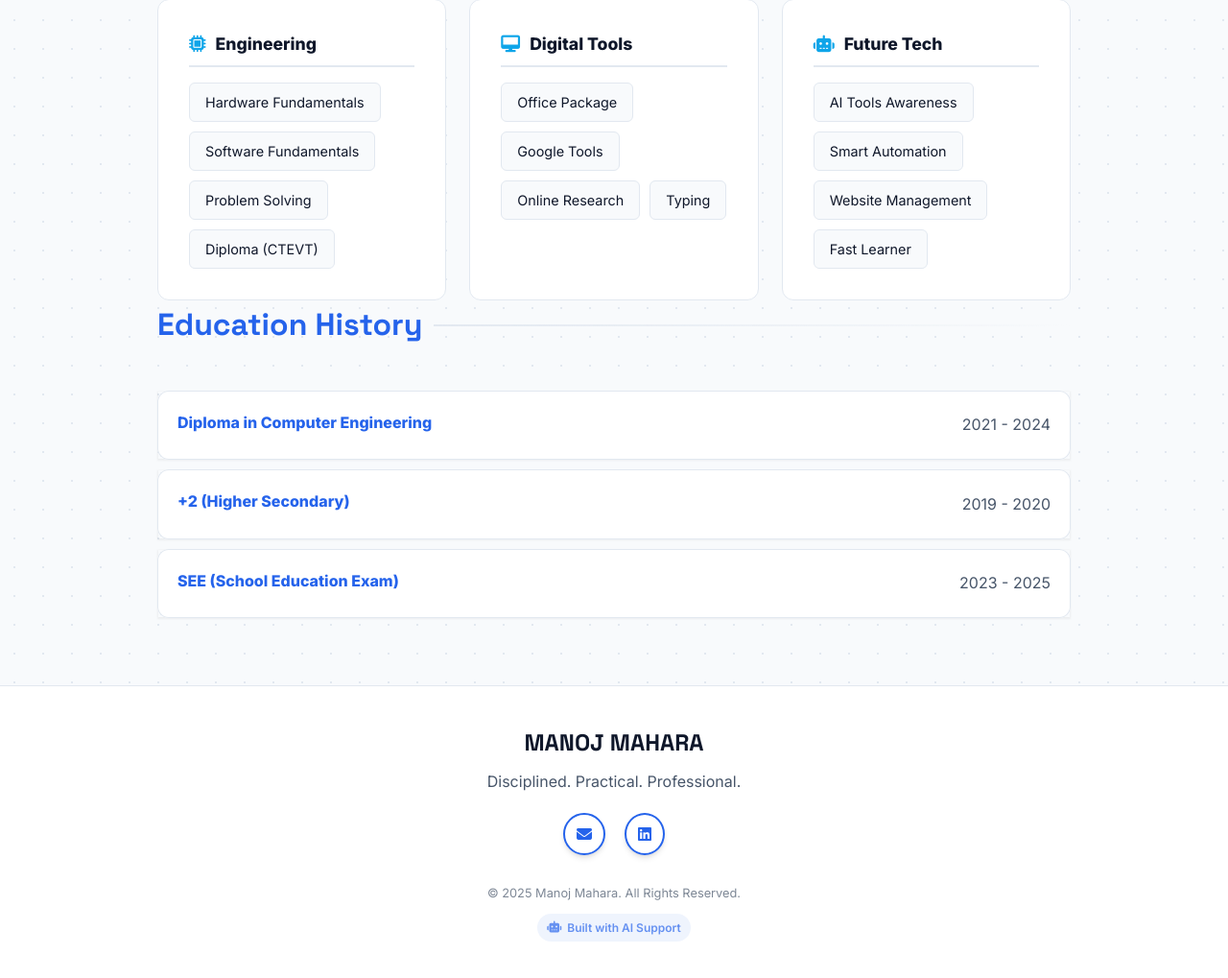
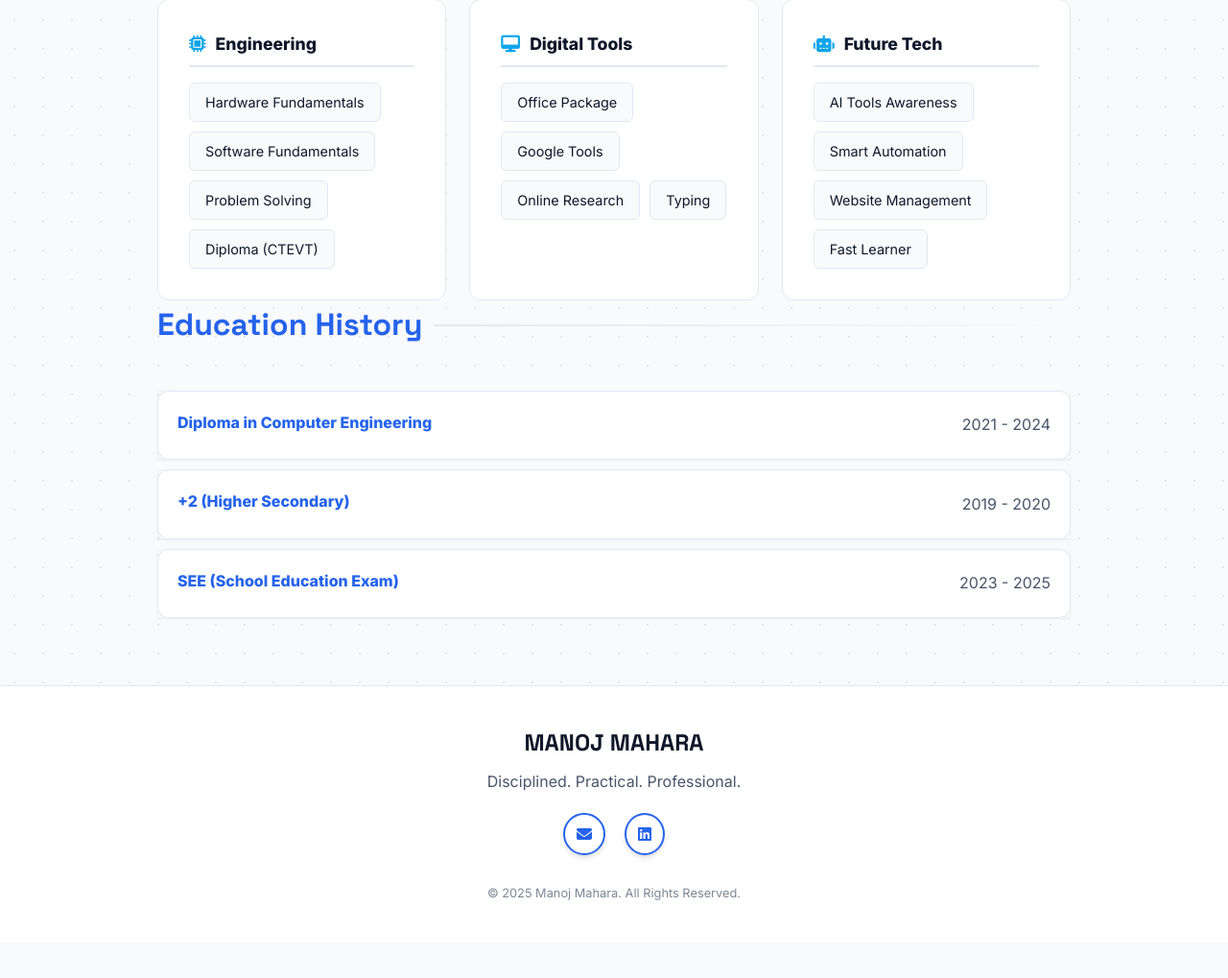
Before and after one commit to manojmahara71/cv, a plain HTML site: page index.html in a window 1280 px wide. Shown: the part 1854-2873 px from the top of the page at 96% size. After the commit the page ends 2836 px from the top, so only its background shows below. Drawn offline with Linux system fonts and the light colour scheme.

Commit message:
Update index.html

```diff
--- a/index.html
+++ b/index.html
@@ -685,7 +685,7 @@
             </div>
             <p style="font-size: 0.8rem; color: var(--text-muted); opacity: 0.7;">
                 &copy; <span id="year"></span> Manoj Mahara. All Rights Reserved. <br>
-                <span class="ai-badge"><i class="fas fa-robot"></i> Built with AI Support</span>
+
             </p>
         </div>
     </footer>
@@ -735,4 +735,5 @@
         });
     </script>
 </body>
+
 </html>
```
